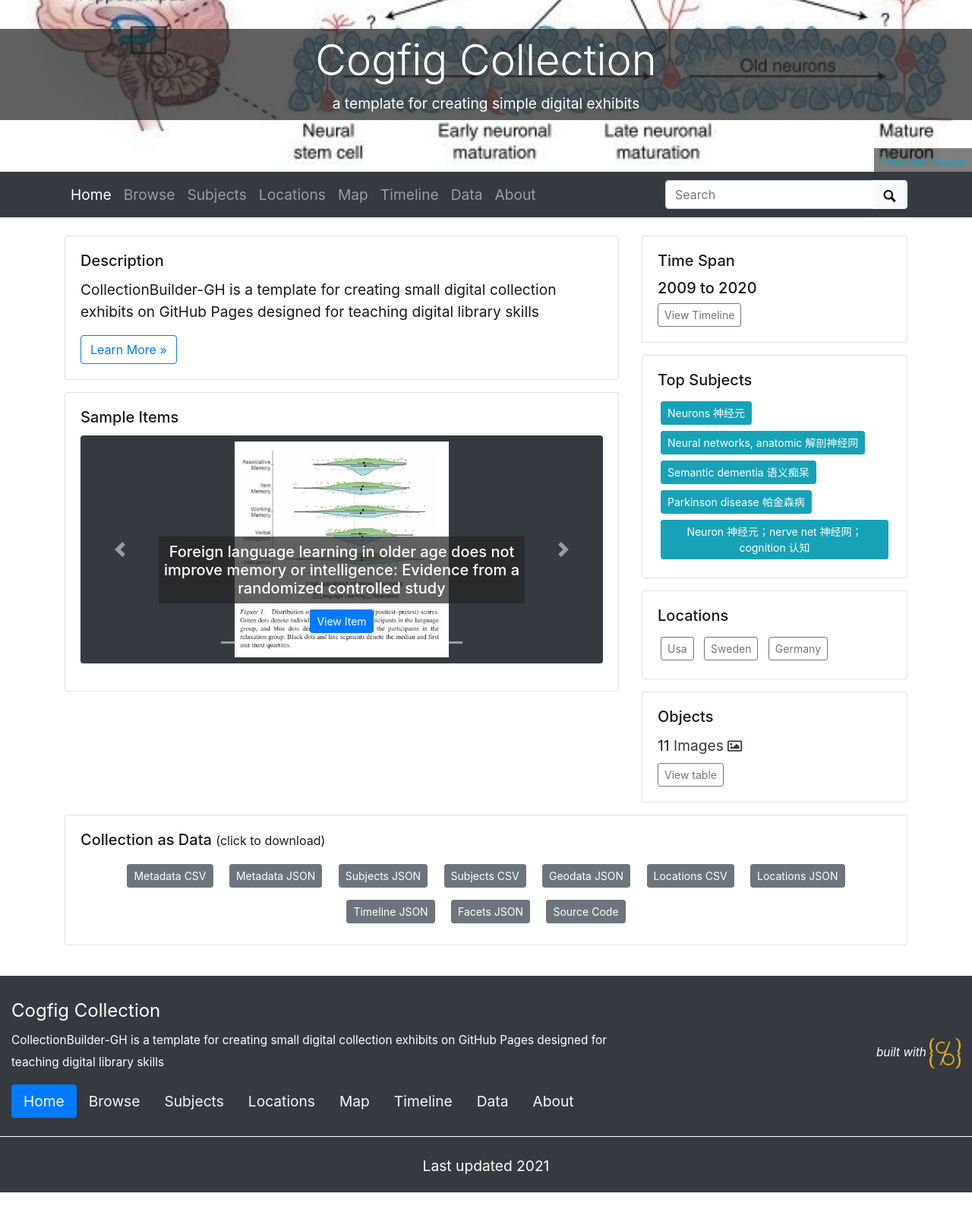
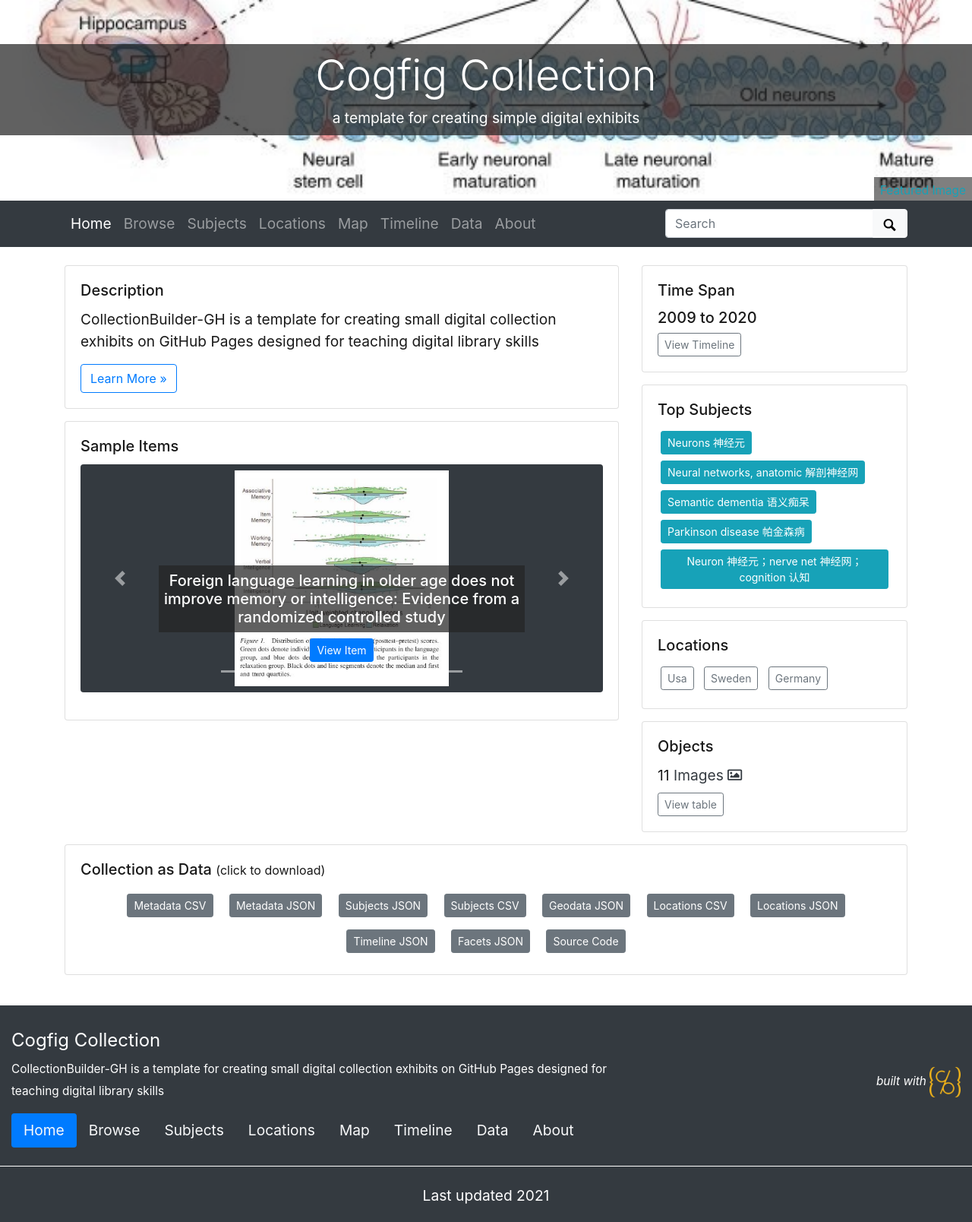
Before and after one commit to archivesw/cogfigcollection, a Jekyll site: the page built from index.md, in a window 1280 px wide. Shown: the whole page at 76% size. Built offline with Jekyll 4.4.1, drawn with Linux system fonts in a browser that asks for light colours; before the commit the page ends 1569 px from its top, so only the background shows below that.

Commit message:
update theme.yml

```diff
--- a/_data/theme.yml
+++ b/_data/theme.yml
@@ -10,7 +10,7 @@
 # use either an objectid (from an item in this collect), a relative location of an image in this repo (ex. /assets/img/feature.jpg), or a full url to an image elsewhere
 featured-image: cogfig006
 # optional: add extra padding around collection title for a larger image feature.
-home-title-y-padding: 2em
+home-title-y-padding: 3em
 # optional: change position of background image, center, top, bottom
 home-banner-image-position: bottom
 # height of the carousel at the bottom of the home page; this is in px, but just enter a number (don't include "px"). Default is 300
```
